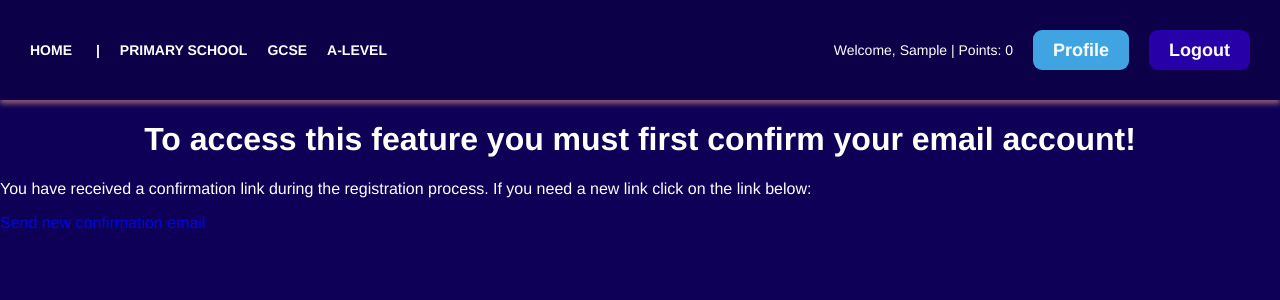
After one commit to jonnyjames10/university_project, a Flask app: page /unconfirmed in a window 1280 px wide. The commit adds this page. Shown: the top 300 px of the page. Run offline with Flask 3, Linux system fonts and the light colour scheme; the visitor is signed in with stand-in values (Sample User, id 1); data that the repository does not hold is empty; some web fonts are replaced.

Commit message:
User must now be logged in and confirmed before being able to use most the website

```diff
--- a/education/models.py
+++ b/education/models.py
@@ -19,6 +19,7 @@ class User(UserMixin, db.Model):
     date_of_birth = db.Column(db.DateTime, nullable=False)
     school = db.Column(db.String(256), nullable=False)
     points = db.Column(db.Integer, nullable=False)
+    authenticated = db.Column(db.Boolean, default=False)
     role = db.relationship('Role', secondary=users_roles, backref=db.backref('user', lazy='dynamic'))
 
     def __repr__(self):
@@ -35,6 +36,9 @@ class User(UserMixin, db.Model):
     def verify_password(self, password):
         return check_password_hash(self.password_hash, password)
 
+    def is_anonymous(self):
+        return False
+
 @login_manager.user_loader
 def load_user(user_id):
     return User.query.get(int(user_id))
--- a/education/routes.py
+++ b/education/routes.py
@@ -3,8 +3,15 @@ from education import app, db, mail
 from education.models import User, users_roles, Role
 from education.forms import RegistrationForm, LoginForm, PointsForm
 from education.email import send_mail
+from education.authentication import generate_confirmation_token, verify_confirmation_token
 from flask_login import login_user, logout_user, login_required, current_user
 from flask_mail import Message
+
+@app.before_request
+def before_request():
+    if current_user.is_authenticated and not current_user.authenticated and \
+        request.endpoint in ['cyberbullying', 'phishing', 'suspicious_links', 'databases', 'profile']:
+        return redirect(url_for('unconfirmed'))
 
 @app.route("/")
 @app.route("/home")
@@ -22,6 +29,7 @@ def home():
                     break
                 else:
                     pos+=1
+            flash('Welcome to the website!')
             return render_template('home.html', users=users, position=position)
     return render_template('home.html', users=users)
 
@@ -34,17 +42,44 @@ def register():
             last_name = form.last_name.data, email = form.email.data,
             password = form.password.data, date_of_birth = form.date_of_birth.data,
             school = form.school.data, points = '0', role=[student_role])
-        print(user.email)
-        #msg = Message("Hello", recipients=[user.email])
-        #msg.body = "This is a test email"
-        #mail.send(msg)
-        send_mail(user.email, 'New Subject for TEST', '/mail/test', user=user)
+        confirmation_token = generate_confirmation_token(user.id)
+        send_mail(user.email, 'New Subject for TEST', '/mail/test', user=user, token=confirmation_token)
         db.session.add(user)
         db.session.commit()
-
-        return redirect(url_for('home'))
+        flash('Check your inbox to verify your email!')
+        return redirect(url_for('login'))
     return render_template('register.html', title='Register',
         form=form)
+
+@app.route('/confirm/<token>')
+@login_required
+def confirm(token):
+    if current_user.authenticated:
+        return redirect(url_for('home'))
+    key = verify_confirmation_token(token)
+    if key:
+        if key.get('confirm') == current_user.id:
+            current_user.authenticated = 1
+            db.session.add(current_user)
+            db.session.commit()
+            print("Wokrs!")
+            flash('You have confirmed your account!')
+        return redirect(url_for('home'))
+
+@app.route('/unconfirmed', methods=['POST', 'GET'])
+def unconfirmed():
+    if current_user.authenticated:
+        return redirect(url_for('home'))
+    return render_template('unconfirmed.html')
+
+@app.route('/resend_confirmation_email', methods=['POST', 'GET'])
+def resend_confirmation_email():
+    if current_user.authenticated:
+        return redirect(url_for('home'))
+    token = generate_confirmation_token(current_user.id)
+    flash("A new confirmation link has been sent to your email")
+    send_mail(current_user.email, 'Confirm your account', '/mail/test', user=current_user, token=token)
+    return redirect(url_for('unconfirmed'))
 
 @app.route("/login", methods=['GET', 'POST'])
 def login():
@@ -72,8 +107,9 @@ def primary_school():
     return render_template('primary_school.html')
 
 @app.route("/primary_school/cyberbullying")
-@login_required
 def cyberbullying():
+    #if current_user.is_anonymous:
+        #return redirect(url_for('login'))
     with open("education/static/notes/cyberbullying.txt", "r") as text:
         notes = text.read()
     return render_template('primary_school/cyberbullying.html', notes=notes)
--- a/education/templates/layout.html
+++ b/education/templates/layout.html
@@ -58,7 +58,7 @@
                 {% if messages %}
                     <ul class="flashes">
                         {% for message in messages %}
-                            <li>{{ message }}</li>
+                            <li>{{ message }}</li> <!--Sort the CSS for this-->
                         {% endfor %}
                     </ul>
                 {% endif %}
--- a/education/templates/profile.html
+++ b/education/templates/profile.html
@@ -5,14 +5,12 @@
     <h3>Your details: </h3>
     <div class="user_details">
         <table>
-            <tr><td>ID: {{user.id}}</td></tr>
             <tr><td>Name: {{ user.first_name }} {{ user.last_name }}</td></tr>
             <tr><td>Email: {{ user.email }}</td></tr>
             <tr><td>School: {{ user.school }}</td></tr>
             <tr><td>Date of Birth: {{ user.date_of_birth }}</td></tr>
-            <tr><td></td></tr>
+            <tr><td><hr></td></tr>
             <tr><td>Points: {{ user.points }}</td></tr>
-            <tr><td>Roles: {{user.role}}</td></tr>
         </table>
     </div>
     <div class="profile_options">
--- /dev/null
+++ b/education/templates/unconfirmed.html
@@ -0,0 +1,9 @@
+{% extends 'layout.html' %}
+
+{% block content %}
+    <h1 class="large_title"> To access this feature you must first confirm your email account! </h1>
+
+    <p>You have received a confirmation link during the registration process. If you need a new link click on the link below:</p>
+
+    <a href="{{ url_for('resend_confirmation_email') }}">Send new confirmation email</a>
+{% endblock %}
```
Also changed, not shown: education/templates/mail/test.html (+6 -2 lines), education/templates/mail/test.txt (+6 -2 lines).
